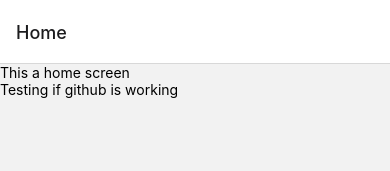
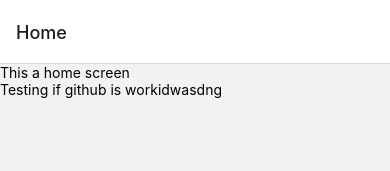
Before and after one commit to lamarsafi/WhatsThat, a React Native app: screen /Home in a window 390 px wide. Shown: the top 171 px of the page. Built offline with nearby package versions, Linux system fonts and the light colour scheme.

Commit message:
Testing changes

```diff
--- a/components/Home.js
+++ b/components/Home.js
@@ -21,7 +21,7 @@ export default class Home extends Component {
     return (
       <>
       <Text>This a home screen</Text>
-      <Text>Testing if github is working</Text>
+      <Text>Testing if github is workidwasdng</Text>
       </>
     );
   }
```
